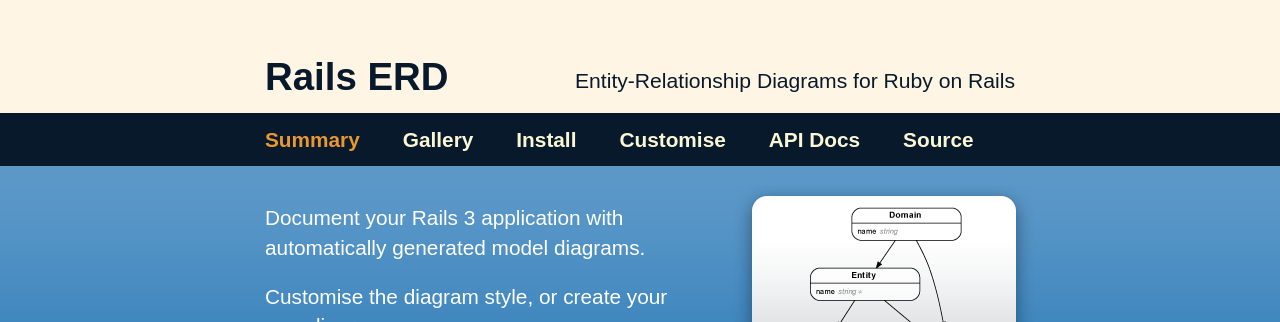
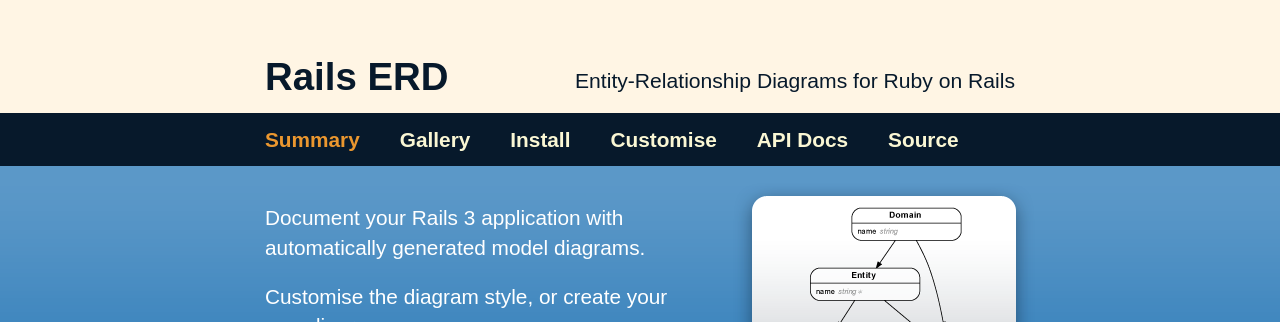
Before and after one commit to voormedia/rails-erd, a Jekyll site: the page built from site/index.html, in a window 1280 px wide. Shown: the top 322 px of the page. Built offline with Jekyll 4.4.1, drawn with Linux system fonts in a browser that asks for light colours.

Commit message:
Adjust width.

```diff
--- a/site/stylesheets/global.css
+++ b/site/stylesheets/global.css
@@ -21,7 +21,7 @@ div.summary p a:hover { color: #fff; text-decoration: underline; }
 div.navigation { padding: 5px 0; background-color: #07192b; }
 div.navigation ul { margin: 0 -20px 0 -20px; padding: 0; }
 div.navigation ul li { display: block; float: left; margin: 0; padding: 0; list-style-type: none; }
-div.navigation ul li a { display: block; float: left; padding: 10px 23px 10px 20px; font-size: 130%; font-weight: bold; color: #faf7d4; text-decoration: none; }
+div.navigation ul li a { display: block; float: left; padding: 10px 20px 10px 20px; font-size: 130%; font-weight: bold; color: #faf7d4; text-decoration: none; }
 div.navigation a.selected { color: #eb972f; }
 div.navigation a:hover { color: #fff; }
 div.navigation a:hover.selected { color: #db972f; }
```
